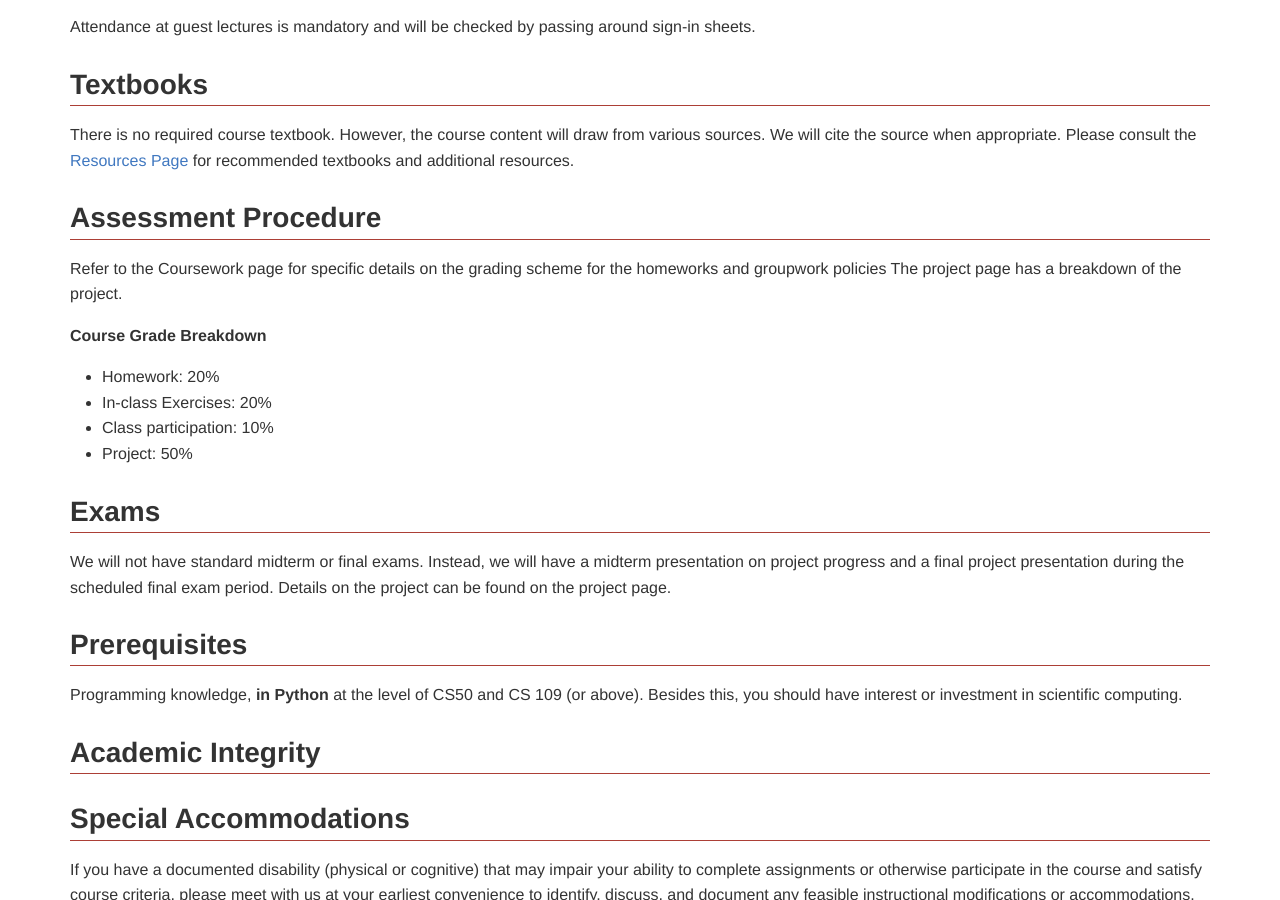
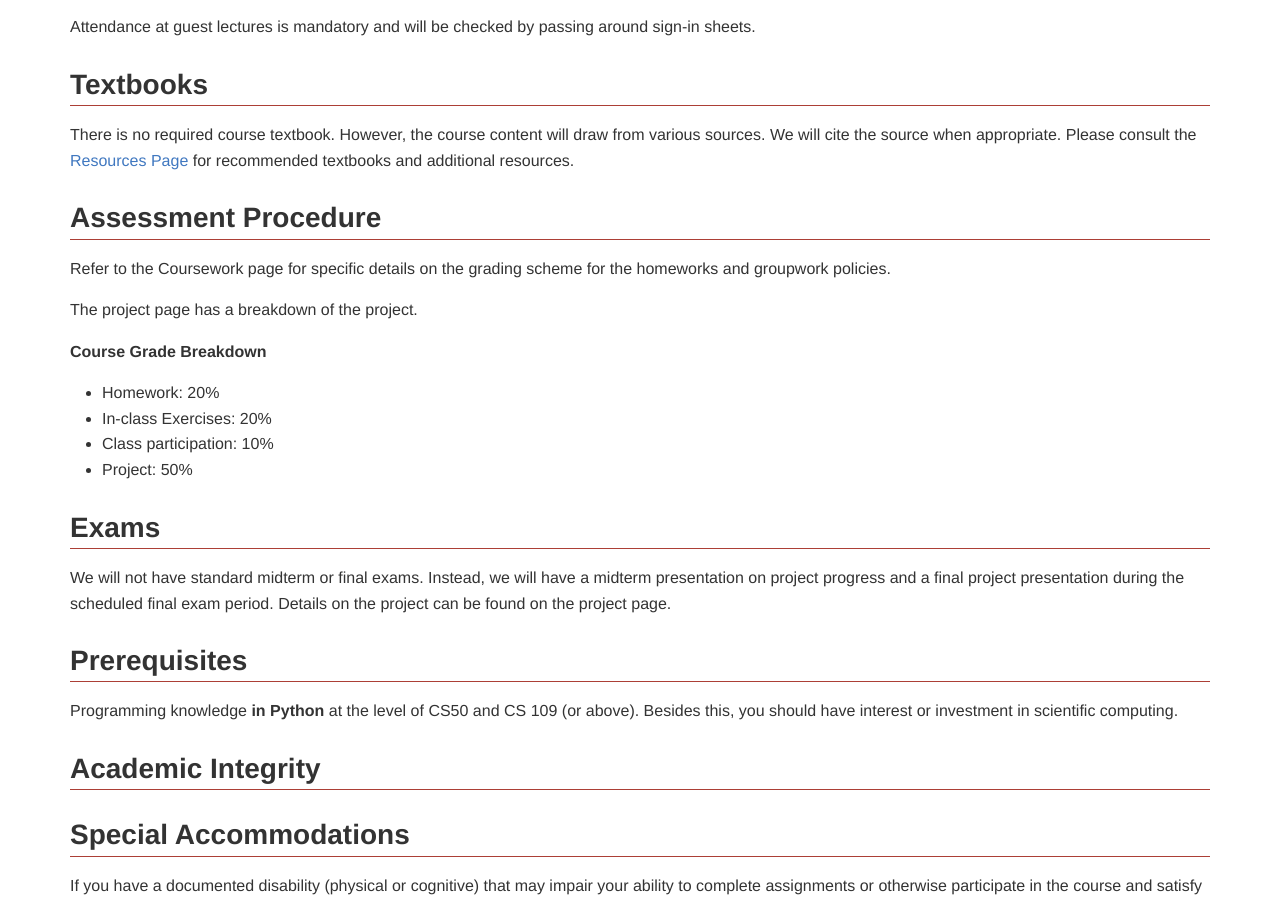
Before and after one commit to xuwd11/cs207_Weidong_Xu, a Jekyll site: the page built from syllabus.md, in a window 1280 px wide and 900 px high, scrolled down 1125 px. Built offline with Jekyll 4.4.1, drawn with Linux system fonts in a browser that asks for light colours; nearby versions of some CDN libraries.

Commit message:
Minor tweaks.

```diff
--- a/syllabus.md
+++ b/syllabus.md
@@ -58,8 +58,9 @@ source when appropriate.  Please consult the [Resources Page](resources.md) for
 
 ## Assessment Procedure
 
-Refer to the Coursework page for specific details on the grading scheme for the homeworks and groupwork policies The
-project page has a breakdown of the project.
+Refer to the Coursework page for specific details on the grading scheme for the homeworks and groupwork policies.
+
+The project page has a breakdown of the project.
 
 **Course Grade Breakdown**
 * Homework:  20%
@@ -75,7 +76,7 @@ can be found on the project page.
 
 ## Prerequisites
 
-Programming knowledge, **in Python** at the level of CS50 and CS 109 (or above). Besides this, you should
+Programming knowledge **in Python** at the level of CS50 and CS 109 (or above). Besides this, you should
 have interest or investment in scientific computing.
 
 ## Academic Integrity
```
